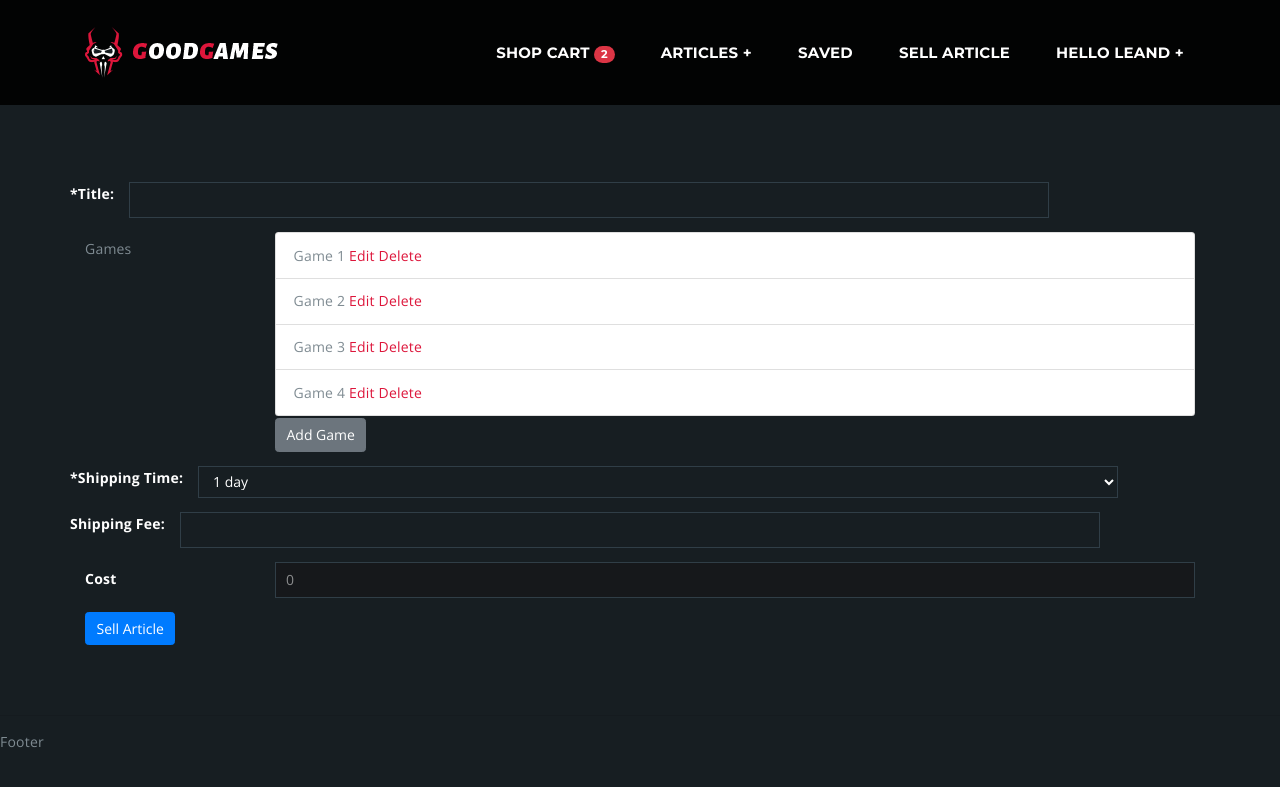
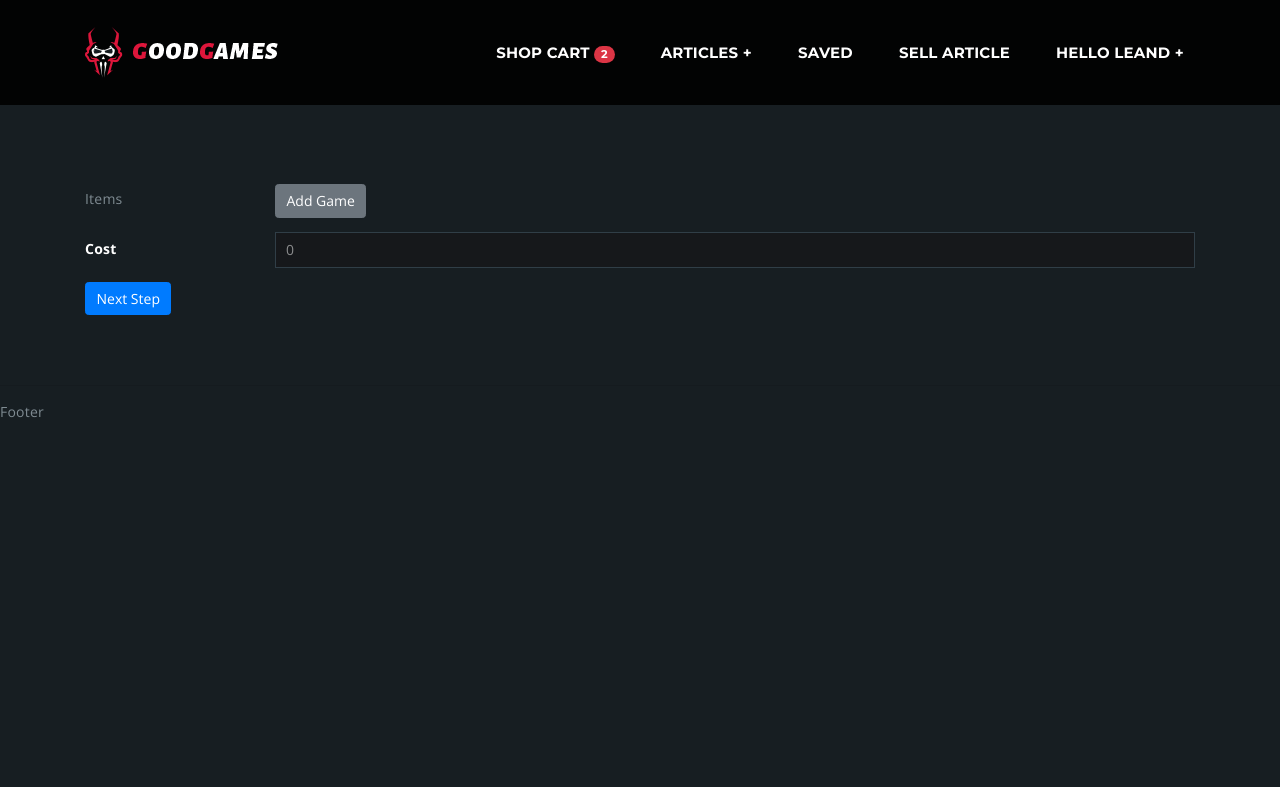
Before and after one commit to Rui-FMF/TPW_Project, a Django app: page /new/article/ in a window 1280 px wide. Shown: the top 787 px of the page. Run offline with Django 3.2, Linux system fonts and the light colour scheme; a user stored in the database is signed in; data comes from the database, SQL or seed files in the repository; both versions use the stored data as it was before the commit; some libraries are stand-ins or nearby versions.

Commit message:
article form redo

```diff
--- a/TPW_Project/urls.py
+++ b/TPW_Project/urls.py
@@ -35,7 +35,8 @@
     path('articles/<int:article_id>/', views.article_details, name='article_details'),
     path('articles/<str:article_platform>/', views.articles),
 
-    path('new/article/', views.create_article, name='create_article'),
+    path('new/article/', views.create_article1, name='create_article1'),
+    path('new/article2/', views.create_article2, name='create_article2'),
     path('new/article/<int:article_id>/', views.edit_article, name='edit_article'),
     path('new/article/game/', views.create_game, name='create_game'),
     path('new/article/game/<int:game_id>/', views.edit_game, name='edit_game'),
--- a/app/forms.py
+++ b/app/forms.py
@@ -77,3 +77,21 @@
                                widget=forms.Select(attrs={'class': 'form-control'}))
     platform = forms.ChoiceField(choices=Game.PLATFORM_CHOICES, label="*Platform",
                                  widget=forms.Select(attrs={'class': 'form-control'}))
+
+
+class ConsoleForm(forms.Form):
+    price = forms.DecimalField(max_value=1000000000000, decimal_places=2, label="*Price",
+                               widget=forms.NumberInput(attrs={'class': 'form-control'}))
+    name = forms.CharField(max_length=70, label="*Title",
+                           widget=forms.TextInput(attrs={'class': 'form-control'}))
+    release_year = forms.DecimalField(max_value=2050, decimal_places=0, label="*Release Year",
+                                      widget=forms.NumberInput(attrs={'class': 'form-control'}))
+    brand = forms.CharField(max_length=70, label="*Brand",
+                            widget=forms.TextInput(attrs={'class': 'form-control'}))
+    storage_capacity = forms.CharField(max_length=20, label="*Storage",
+                                       widget=forms.TextInput(attrs={'class': 'form-control'}))
+    color = forms.CharField(max_length=70, label="*Color",
+                            widget=forms.TextInput(attrs={'class': 'form-control'}))
+
+    condition = forms.ChoiceField(choices=Console.CONDITION_CHOICES, label="*Condition",
+                                  widget=forms.Select(attrs={'class': 'form-control'}))
--- a/app/models.py
+++ b/app/models.py
@@ -116,3 +116,13 @@
 
     def __str__(self):
         return self.name
+
+
+class Console(Item):
+    release_year = models.DecimalField(max_digits=5, decimal_places=0)
+    brand = models.CharField(max_length=70)
+    storage_capacity = models.CharField(max_length=20)
+    color = models.CharField(max_length=70)
+
+    def __str__(self):
+        return self.name
--- /dev/null
+++ b/app/templates/article_form1.html
@@ -0,0 +1,43 @@
+{% extends "layout.html" %}
+
+{% block content %}
+
+    <form action="." method="post">
+    {% csrf_token %}
+        <div class="form-group row">
+            <div class="col-sm-2 col-form-label">Items</div>
+            <div class="col-sm-10">
+                <ul class="list-group">
+                {% ifequal items.count 0 %}
+                    <li class="list-group-item">Add an item...</li>
+                {% else %}
+                    {% for item in items %}
+                    <li class="list-group-item">
+                        {{ item }} <a href="{% url 'edit_game' 1 %}">Edit</a>&nbsp;<a type="submit" name="del" value=item.id >Delete</a>
+                    </li>
+                    {% endfor %}
+                {% endifequal %}
+                </ul>
+                <a href="{% url 'create_game' %}">
+                    <button type="button" class="btn btn-secondary mt-2">Add Game</button>
+                </a>
+            </div>
+        </div>
+
+        <div class="form-group row">
+            <label for="inputCost" class="col-sm-2 col-form-label">Cost</label>
+            <div class="col-sm-10">
+                <input type="number" class="form-control" id="inputCost" placeholder="{{ price }}" readonly>
+            </div>
+        </div>
+
+        <div class="form-group row">
+            <div class="col-sm-10">
+                <button type="submit" class="btn btn-primary">Next Step</button>
+            </div>
+        </div>
+
+
+    </form>
+
+{% endblock %}
--- a/app/templates/article_form.html
+++ b/app/templates/article_form2.html
@@ -15,15 +15,16 @@
             <div class="col-sm-2 col-form-label">Games</div>
             <div class="col-sm-10">
                 <ul class="list-group">
+                {% ifequal items.count 0 %}
+                    <li class="list-group-item">Add an item...</li>
+                {% else %}
                     {% for item in items %}
                     <li class="list-group-item">
-                        {{ item }} <a href="{% url 'edit_game' 1 %}">Edit</a>&nbsp;<a href="#">Delete</a>
+                        {{ item }}
                     </li>
                     {% endfor %}
+                {% endifequal %}
                 </ul>
-                <a href="{% url 'create_game' %}">
-                    <button type="button" class="btn btn-secondary mt-2">Add Game</button>
-                </a>
             </div>
         </div>
 
--- a/app/views.py
+++ b/app/views.py
@@ -41,7 +41,30 @@
     return render(request, 'article_details.html', {})
 
 
-def create_article(request):
+def create_article1(request):
+    temp = Article.objects.filter(name=request.user.id)
+    items = []
+    if temp.count() == 0:
+        a = Article(name=request.user.id, seller=request.user)
+        a.save()
+        price = 0
+    else:
+        a = temp[0]
+        price = 0
+        if (request.method == 'POST') and "del" in request.POST:
+            iid = request.POST["del"]
+            Item.objects.get(id=iid).delete()
+        for i in a.items_in_article.all():
+            items.append(i)
+            price += i.price
+
+    if request.method == 'POST' and "del" not in request.POST:
+        if len(items)>0:
+            return HttpResponseRedirect(reverse('create_article2'))
+    return render(request, 'article_form1.html', {'items': items, 'price': str(price)})
+
+
+def create_article2(request):
 
     if request.method == 'POST':
         form = ArticleForm(request.POST)
@@ -49,7 +72,7 @@
             name = form.cleaned_data['name']
             shipping_fee = form.cleaned_data['shipping_fee']
             shipping_time = form.cleaned_data['shipping_time']
-            a = Article.objects.get(name=request.user.id)   # TODO: tirar opcao de sell article fora de autenticacao
+            a = Article.objects.get(name=request.user.id)
             a2 = Article(name=name, ShippingFee=shipping_fee, ShippingTime=shipping_time, seller=request.user,
                          times_viewed=0)
             a2.save()
@@ -61,31 +84,20 @@
             a2.total_price = total_price
             Article.objects.get(name=request.user.id).delete()
             a2.save()
-            return render(request, 'index.html', {})
+            return HttpResponseRedirect(reverse('home'))
     else:
-        temp = Article.objects.filter(name=request.user.id)
-        if temp.count() == 0:
-            a = Article(name=request.user.id, seller=request.user)
-            a.save()
-            form = ArticleForm()
-            price = 0
-            items = ["Game 1", "Game 2", "Game 3", "Game 4"]
-        else:
-            form = ArticleForm()
-            a = temp[0]
-            items = []
-            price = 0
-            for i in a.items_in_article.all():
-                items.append(i.name)
-                price += i.price
-            for n in range(len(items), 4):
-                items.append("Game "+str(n+1))
-            #form = ArticleForm(initial={'name': a.name, 'ShippingFee': a.ShippingFee, 'ShippingTime': a.ShippingTime})
-    return render(request, 'article_form.html', {'form': form, 'items': items, 'price': str(price)})
+        form = ArticleForm()
+        a = Article.objects.filter(name=request.user.id)[0]
+        items = []
+        price = 0
+        for i in a.items_in_article.all():
+            items.append(i)
+            price += i.price
+    return render(request, 'article_form2.html', {'form': form, 'items': items, 'price': str(price)})
 
 
 def edit_article(request, article_id):
-    return render(request, 'article_form.html', {})
+    return render(request, 'article_form2.html', {})
 
 
 def create_game(request):
@@ -112,8 +124,7 @@
 
 
 def edit_game(request, game_id):
-    params = {
-    }
+    params = {}
     return render(request, 'game_form.html', params)
 
 
```
Also changed, not shown: db.sqlite3 (deleted).
